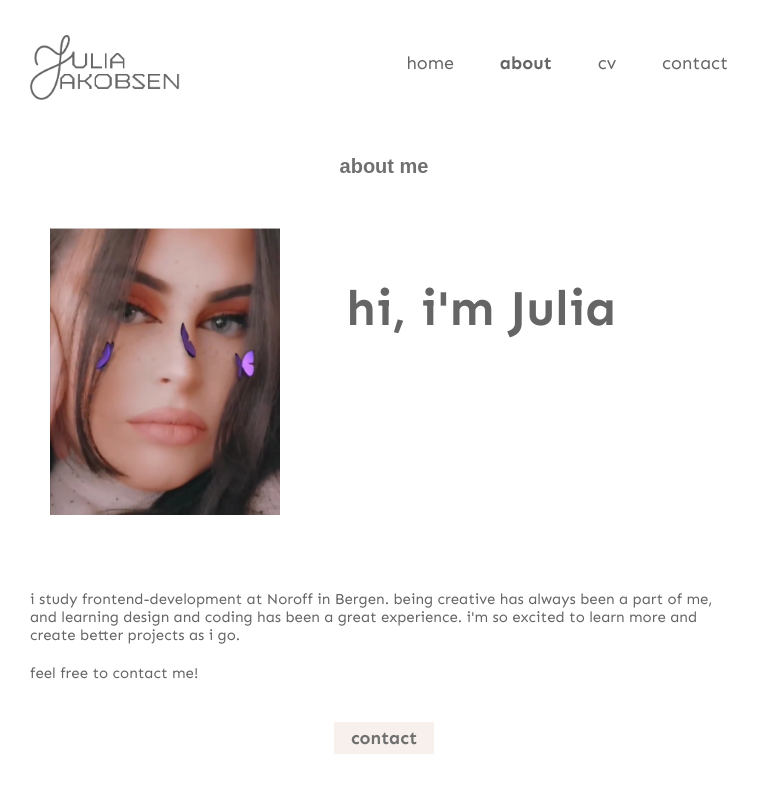
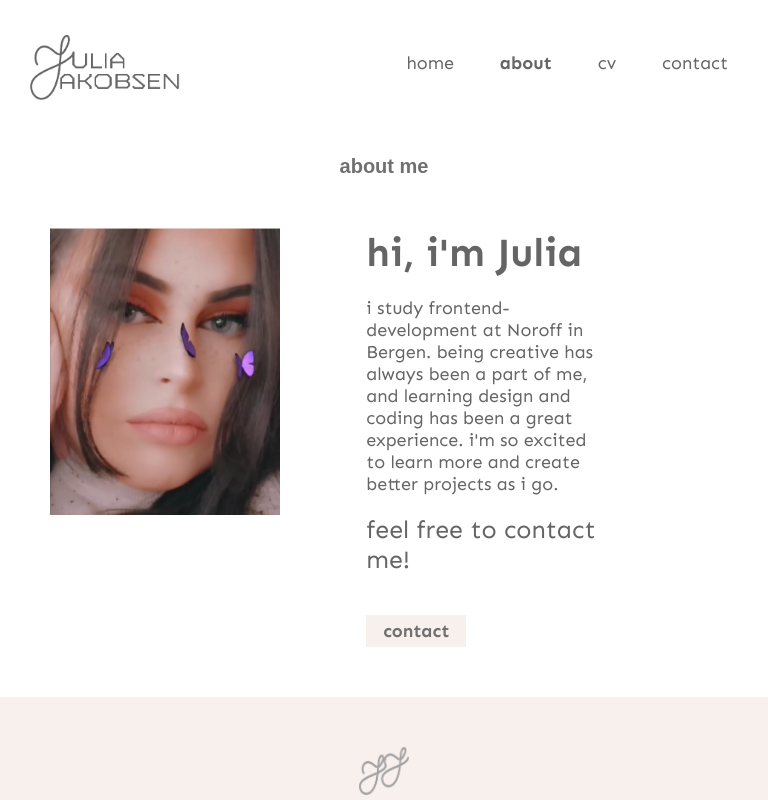
Before and after one commit to jujasen/portfolio, a plain HTML site: page about.html in a window 768 px wide. Shown: the top 800 px of the page. Drawn offline with Linux system fonts and the light colour scheme; a web font is replaced by a local one.

Commit message:
added seo and removed project pics

```diff
--- a/about.html
+++ b/about.html
@@ -4,7 +4,7 @@
     <meta charset="UTF-8">
     <meta name="viewport" content="width=device-width, initial-scale=1.0">
     <title>Julia Jakobsen</title>
-    <meta name="description" content="Portfolio page for Julia Jakobsen; frontend-development student.">
+    <meta name="description" content="Portfolio page for Julia Jakobsen; frontend-development student. Get to know me!">
     <link rel="icon" href="./pics/icon-color.png">
     <link rel="stylesheet" href="./css/master.css">
     <link rel="stylesheet" href="https://use.typekit.net/hpm7woq.css">
@@ -27,10 +27,13 @@
         <h1 class="h1">about me</h1>
 
         <img class="profile-pic" src="./pics/me.jpg" alt="picture of me">
-        <h2 class="about-intro">hi, i'm Julia</h2>
-        <p class="about-bio">i study frontend-development at Noroff in Bergen. being creative has always been a part of me, and learning design and coding has been a great experience. i'm so excited to learn more and create better projects as i go.</p>
-        <p class="about-bio-end">feel free to contact me!</p>
-        <a class="button about-button" href="./contact.html">contact</a>
+        <div class="about-media">
+            <h2 class="about-intro">hi, i'm Julia</h2>
+            <p class="about-bio">i study frontend-development at Noroff in Bergen. being creative has always been a part of me, and learning design and coding has been a great experience. i'm so excited to learn more and create better projects as i go.</p>
+            <p class="about-bio-end">feel free to contact me!</p>
+            <a class="button about-button" href="./contact.html">contact</a>
+        </div>
+
 
     </main>
 
--- a/css/master.css
+++ b/css/master.css
@@ -236,6 +236,8 @@
 
 @media only screen and (min-width: 600px) {
 
+    /* HEADER */
+
     .logo {
         width: 150px;
         margin-top: 30px;
@@ -258,6 +260,8 @@
         font-size: 18px;
     }
 
+    /* GENERAL */
+
     .h2 {
         margin-top: 50px;
         font-size: 22px;
@@ -269,6 +273,8 @@
         font-size: 18px;
     }
 
+    /* HOME */
+
     .project-desc {
         padding: 20px 30px 20px 30px;
         font-size: 18px;
@@ -279,30 +285,41 @@
         width: 30%;
         margin: 50px 30px 50px 50px;
         display: inline-block;
+        vertical-align: top;
+    }
+
+    /* ABOUT */
+
+    .about-media {
+        display: inline-block;
+        vertical-align: top;
+        width: 500px;
+        margin-left: 50px;
+
     }
 
     .about-intro {
-        display: inline-block;
-        vertical-align: top;
-        margin-top: 100px;
+        margin-top: 80px;
         font-size: 50px;
     }
 
     .about-bio {
         padding: 20px 30px 20px 30px;
-        font-size: 15px;
+        font-size: 20px;
     }
 
     .about-bio-end {
         padding: 0px 30px 20px 30px;
-        font-size: 15px;
+        font-size: 25px;
     }
 
     .about-button {
         margin-top: 20px;
         margin-bottom: 50px;
+        margin-left: 30px;
     }
 
+    /* FOOTER */
 
     .nav-footer {
         float: none;
@@ -325,3 +342,32 @@
 
 
 }
+
+@media only screen and (min-width: 600px) and (max-width: 950px) {
+
+    .about-media {
+        display: inline-block;
+        vertical-align: top;
+        width: 300px;
+        margin-left: 20px;
+
+    }
+
+    .about-intro {
+        margin-top: 50px;
+        font-size: 40px;
+    }
+
+    .about-bio {
+        padding: 20px 30px 20px 30px;
+        font-size: 18px;
+    }
+
+    .about-bio-end {
+        padding: 0px 30px 20px 30px;
+        font-size: 25px;
+    }
+
+
+
+}
```
Also changed, not shown: contact.html (+1 -1 lines), cv.html (+1 -1 lines), pics/eduplaytion.jpg (deleted), pics/recycle.jpg (deleted).
